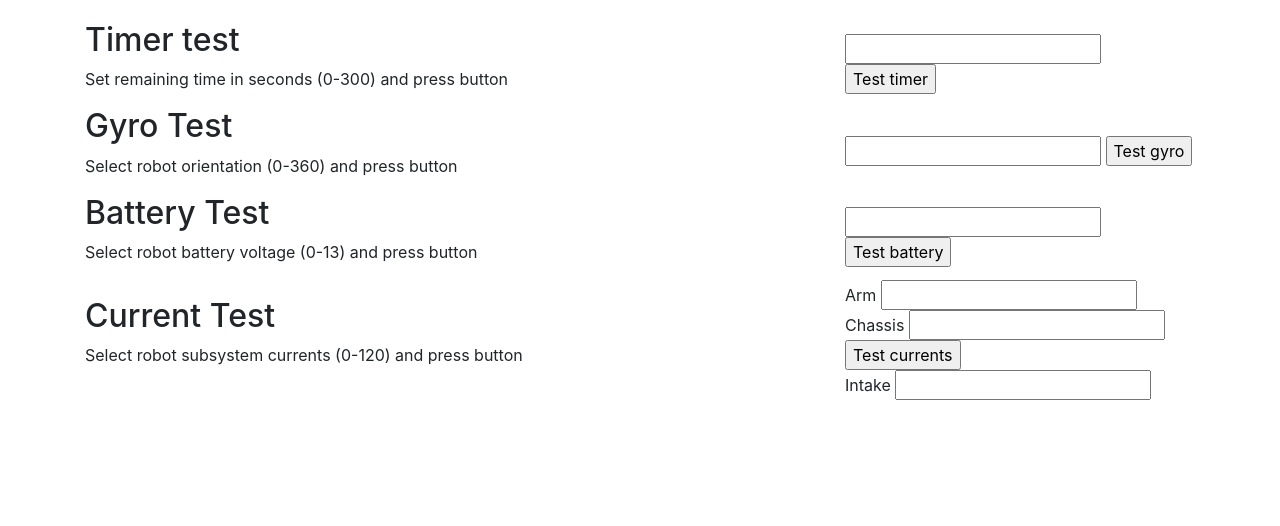
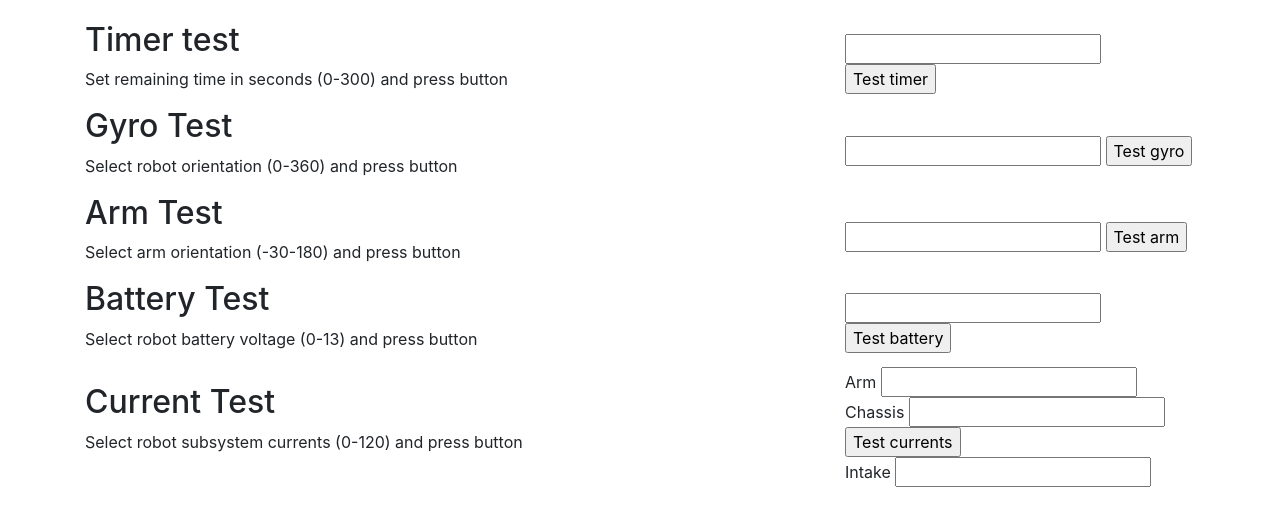
Before and after one commit to frc6955/Chilibot-2019, a Flask app: template web/templates/tester.html in a window 1280 px wide. Shown: the part 195-721 px from the top of the page. Run offline with Flask 2, Linux system fonts and the light colour scheme; the template is opened without the code that fills it, so the values that code supplies are empty.

Commit message:
added arm w/websocket + changed colour of icons

```diff
--- a/web/static/scripts/chiliwebui_tester.js
+++ b/web/static/scripts/chiliwebui_tester.js
@@ -37,6 +37,14 @@ $(document).ready(function() {
         });
     });
 
+    $("#arm-test").submit(function(event) {
+        event.preventDefault();
+        socket.emit('broadcast', {
+            'event': "receive_data_arm",
+            'data': $("#test-arm").val()
+        });
+    });
+
     $("#battery-test").submit(function(event) {
         event.preventDefault();
         socket.emit('broadcast', {
--- a/web/templates/index.html
+++ b/web/templates/index.html
@@ -61,10 +61,10 @@
     <div class="container-fluid">
         <div class="row">
             <div class="col-sm-4 align-self-center text-center">
-                <img id='imgMagnet' src= "../static/images/robot_gyro.svg" width="40%">
+                <img id='imgMagnet' src= "../static/images/robot_gyro.svg" width="35%">
             </div>
-            <div class="col-sm-4">
-                <p>brazo</p>
+            <div class="col-sm-4 align-self-center text-center">
+                <img id ="armImage" src="../static/images/arm.svg" width="50%">
             </div>
             <div class="col-sm-4 align-self-center text-center">
                 <!-- No Filming by Xinh Studio from the Noun Project -->
--- a/web/templates/tester.html
+++ b/web/templates/tester.html
@@ -62,6 +62,21 @@
     <div class="container">
         <div class="row align-items-center">
             <div class="col-sm-8">
+                <h2>Arm Test</h2>
+                <p>Select arm orientation (-30-180) and press button</p>
+            </div>
+            <div class="col-sm-4">
+                <form id="arm-test">
+                    <input type="number" id="test-arm" min="-30" max="180" step="any">
+                    <input type="submit" value="Test arm">
+                </form>
+            </div>
+        </div>
+    </div>
+
+    <div class="container">
+        <div class="row align-items-center">
+            <div class="col-sm-8">
                 <h2>Battery Test</h2>
                 <p>Select robot battery voltage (0-13) and press button</p>
             </div>
```
Also changed, not shown: web/static/scripts/chiliwebui.js (+13 -1 lines), web/static/images/arm.svg (added), web/static/images/base.svg (added), web/static/images/robot_gyro.svg, web/static/styles/chili_style.css (line endings or trailing spaces).
